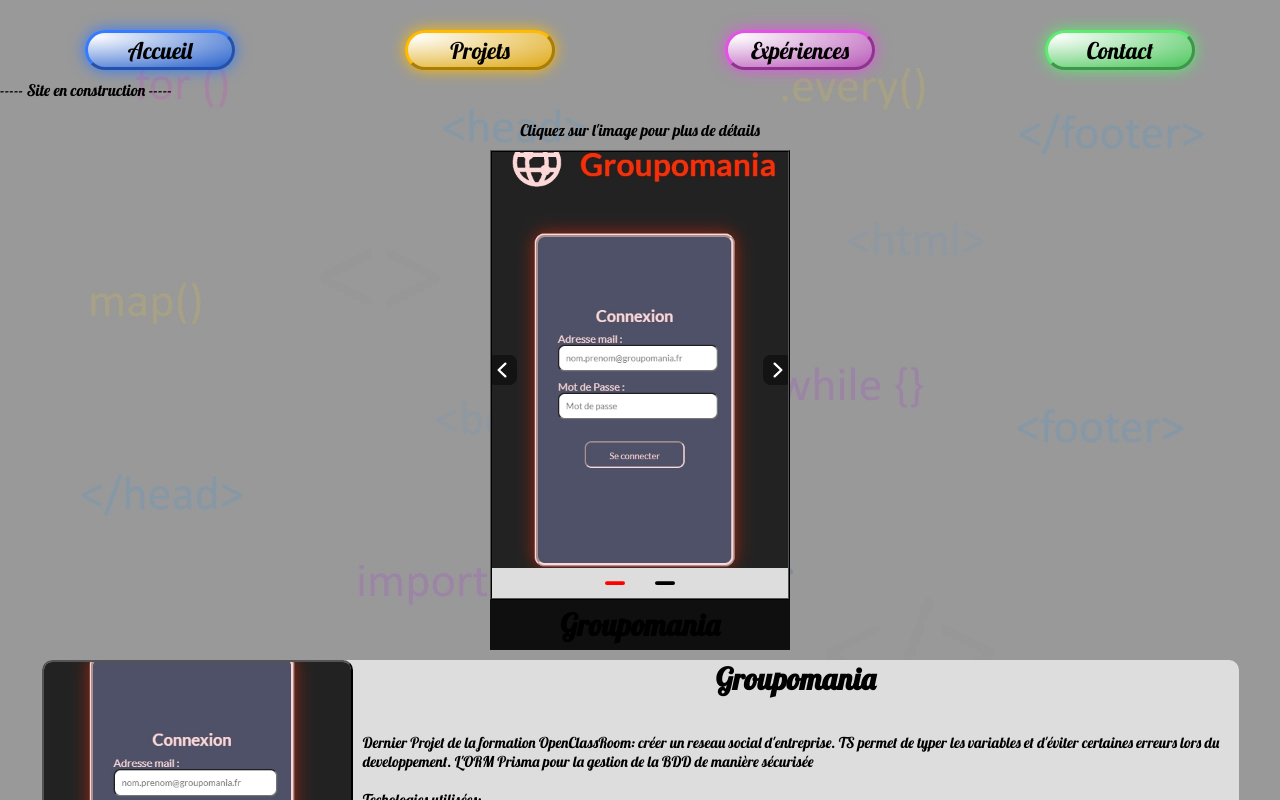
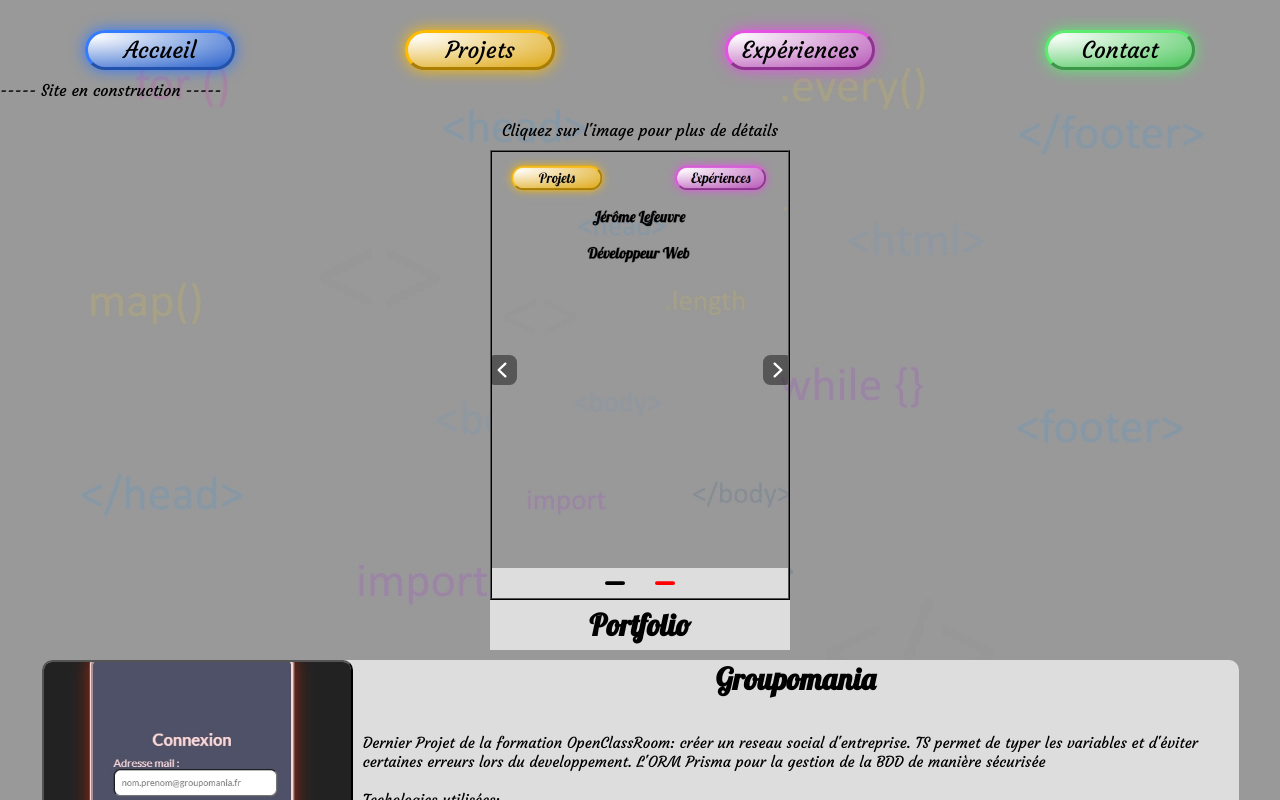
Before and after one commit to Leorio21/portfolio, a Next.js app: page /projects in a window 1280 px wide. Shown: the top 800 px of the page. Built offline with nearby package versions, Linux system fonts and the light colour scheme.

Commit message:
Style:
Changement de police pour les textes autre que hX
changement du style des bouton de lien vers code/site sur les projets

```diff
--- a/app/Components/Carousel/Carousel.module.css
+++ b/app/Components/Carousel/Carousel.module.css
@@ -1,9 +1,9 @@
-.headband {
+.headband, .title {
   --background--color--headband: rgb(221, 221, 221);
 }
 
 @media (prefers-color-scheme: dark) {
-  .headband {
+  .headband, .title {
     --background--color--headband: rgba(0, 0, 0, 0.9);
   }
 }
@@ -43,7 +43,7 @@
   height: 50px;
   font-size: 30px;
   color: var(--text--color--light);
-  background-color: rgba(0, 0, 0, 0.9);
+  background-color: var(--background--color--headband);
 }
 
 .dotsScroll {
@@ -80,6 +80,7 @@
 }
 
 .images {
+  position: relative;
   width: 900px;
   height: 100%;
   display: flex;
@@ -99,6 +100,6 @@
 }
 
 .animFR {
-  transform: unset;
+  transform: translateX(-2px);
   transition: all 0.3s ease-in-out;
 }
--- a/app/Components/Carousel/Carousel.tsx
+++ b/app/Components/Carousel/Carousel.tsx
@@ -23,7 +23,7 @@ interface CarouselProps {
 	- Refactoring
 */
 
-export default function Carousel({ inData, inTitle = false, inDotScroll = false, inButtons = false, inAutoPlay = false, inAutoPlayDelay = 1000}: CarouselProps): JSX.Element {
+export default function Carousel({ inData, inTitle = false, inDotScroll = false, inButtons = false, inAutoPlay = false, inAutoPlayDelay = 3000}: CarouselProps): JSX.Element {
 
 	const [index, setIndex] = useState(0);
 	const [nextIdx, setNextIdx] = useState(0);
--- a/app/Components/ProjectInfo/ProjectInfo.module.css
+++ b/app/Components/ProjectInfo/ProjectInfo.module.css
@@ -54,8 +54,9 @@
 }
 
 .lien a:hover{
-  border-color: red;
-  color: red;
+  border-color: var(--background--color);
+  color: var(--background--color);
+  background-color: var(--text--color);
 }
 
 .code {
--- a/app/Components/ProjectInfo/ProjectInfo.tsx
+++ b/app/Components/ProjectInfo/ProjectInfo.tsx
@@ -17,7 +17,7 @@ export default function ProjectInfo({inPproject}: ProjectInfoProps): JSX.Element
 					alt = "Capture d'ecran du projet"
 					priority = {true}
 					style={{objectFit: "cover"}}
-					sizes="20vw"
+					sizes="25vw"
 					fill
 				/>
 			</figure>
--- a/app/globals.css
+++ b/app/globals.css
@@ -28,7 +28,12 @@ body {
   scroll-behavior: smooth;
 }
 
+h1, h2, h3, h4, h5, h6 {
+  font-family: var(--font--lobster);
+}
+
 body {
+  font-family: var(--font--courgette);
   background-image: var(--bg--img--home);
   background-repeat: repeat;
 }
--- a/app/layout.tsx
+++ b/app/layout.tsx
@@ -1,5 +1,5 @@
 import React from "react"
-import { Lobster } from "next/font/google"
+import { Lobster, Courgette } from "next/font/google"
 import "./globals.css"
 import css from "./layout.module.css"
 
@@ -7,7 +7,14 @@ import NavBar from "./Components/NavBar/NavBar"
 
 const lobster = Lobster({
 	weight: "400",
-	subsets: ["latin"]
+	subsets: ["latin"],
+	variable: "--font--lobster",
+});
+
+const courgette = Courgette({
+	weight: "400",
+	subsets: ["latin"],
+	variable: "--font--courgette",
 })
 
 export const metadata = {
@@ -21,7 +28,7 @@ export default function RootLayout({
   children: React.ReactNode
 }): JSX.Element {
 	return (
-		<html lang="fr" className={lobster.className}>
+		<html lang="fr" className={`${lobster.variable} ${courgette.variable}`}>
 			<body>
 				<div className={css.container}>
 					<NavBar />
--- a/app/page.tsx
+++ b/app/page.tsx
@@ -2,7 +2,6 @@ import React from "react"
 import AnimatedText from "./Components/AnimatedText/AnimatedText"
 
 export default function Home(): JSX.Element {
-
 	return (
 		<>
 			<AnimatedText inTextStart={"$" + "{name}"} inTextEnd="Jérôme Lefeuvre" />
--- a/app/projects/page.tsx
+++ b/app/projects/page.tsx
@@ -27,7 +27,13 @@ export default function Portfolio(): JSX.Element {
 		return (
 			<div className={style.container}>
 				Cliquez sur l&apos;image pour plus de détails
-				<Carousel inData={response} inTitle={true} inDotScroll={true} inButtons={true} inAutoPlay={true} inAutoPlayDelay={2000} />
+				<Carousel
+					inData={response}
+					inTitle={true}
+					inDotScroll={true}
+					inButtons={true}
+					inAutoPlay={true}
+				/>
 				<div className={style.listing}>
 					{listing}
 				</div>
--- a/public/projets.json
+++ b/public/projets.json
@@ -11,7 +11,7 @@
     "id": "project2",
     "miniature": "Portfolio.webp",
     "title": "Portfolio",
-    "description": "Ce portfolio\nPremier projet pour découvrir NextJS\n\nTechologies utilisées:\n\n- NextJS - TypeScript",
+    "description": "Ce portfolio\nPremier projet pour découvrir NextJS et affichage dark/Ligth mode en fonction des préférences utilisateur\n\nTechologies utilisées:\n\n- NextJS - TypeScript",
     "code": "https://github.com/Leorio21/portfolio",
     "site": "https://portfolio-leorio21.vercel.app/"
   }
```
Also changed, not shown: public/carousel/Portfolio.webp.
